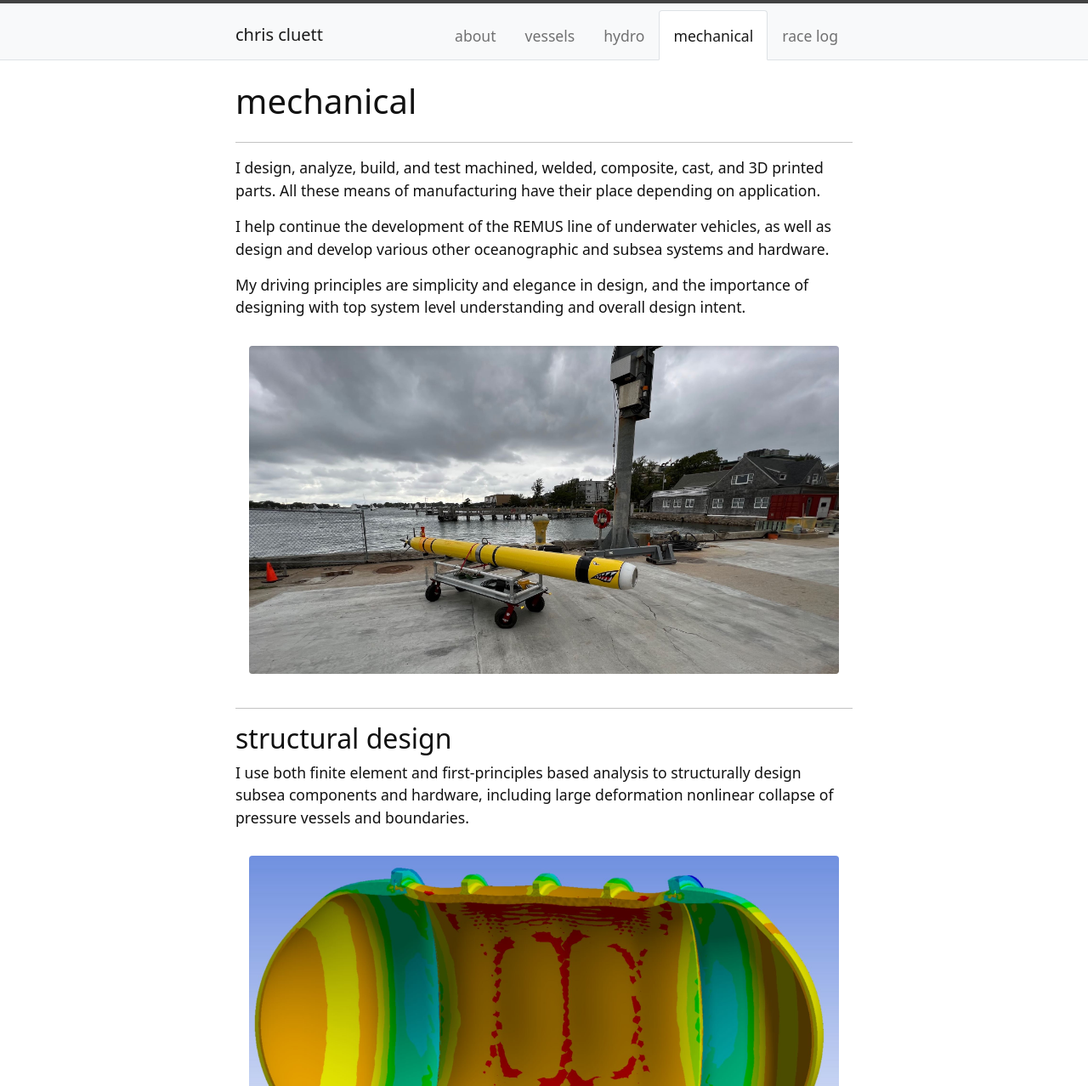
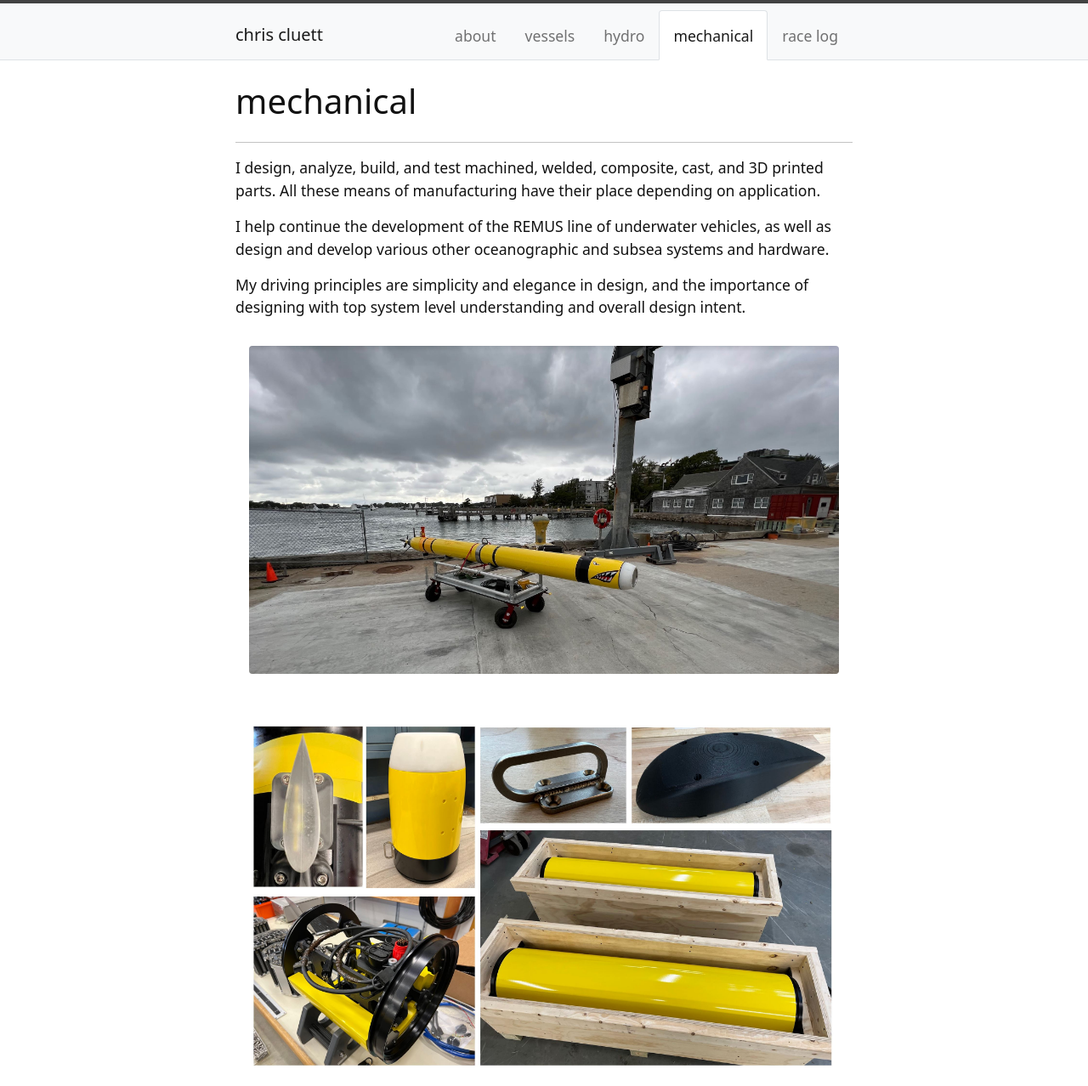
Before and after one commit to ccluett/website, a Jekyll site: the page built from content/3-mechanical.md, in a window 1280 px wide. Shown: the top 1278 px of the page at 85% size. Built offline with Jekyll 4.4.1, drawn with Linux system fonts in a browser that asks for light colours; grey boxes are pictures that could not be loaded.

Commit message:
Update 3-mechanical.md

```diff
--- a/content/3-mechanical.md
+++ b/content/3-mechanical.md
@@ -13,6 +13,10 @@ My driving principles are simplicity and elegance in design, and the importance
 
 {% include figure.html img="r600.JPG" width="100%" %}
 
+{% include figure.html img="fabs1.JPG" width="100%" %}
+
+{% include figure.html img="fabs2.JPG" width="100%" %}
+
 
 --------
 
```
